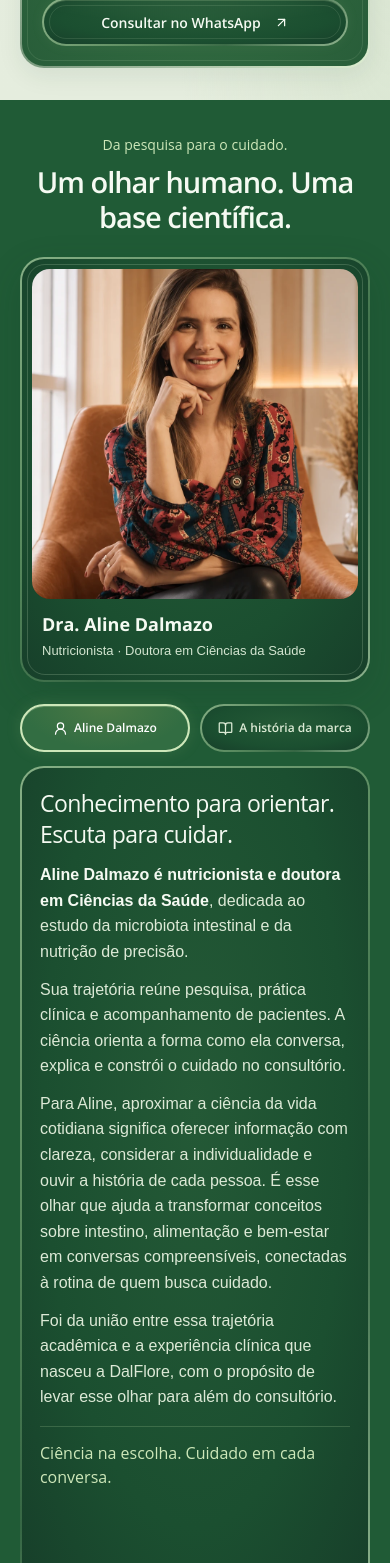
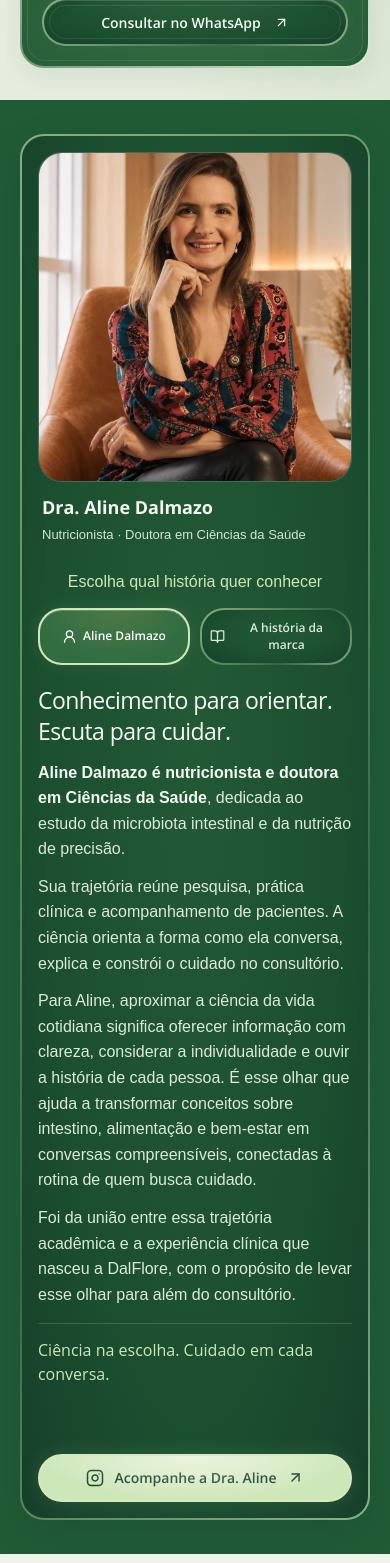
Before and after one commit to marketingsovida-star/dalflore, a React (Vite) app: page / in a window 390 px wide. Shown: the part 7000-8563 px from the top of the page. Built offline with nearby package versions, Linux system fonts and the light colour scheme; a web font is replaced by a local one.

Commit message:
Unify founder portrait and story within a single scientific frame

```diff
--- a/src/App.tsx
+++ b/src/App.tsx
@@ -233,16 +233,6 @@ function Expert({ tab, setTab }: { tab: string; setTab: (value: string) => void
   return (
     <section className="df-expert" id="aline">
       <div className="df-container">
-        <div className="df-expert-heading">
-          <p className="df-kicker">Da pesquisa para o cuidado.</p>
-          <h2>
-            Um olhar humano.
-            <br /> <em>Uma base científica.</em>
-          </h2>
-          <p>
-            Conhecimento científico, escuta e cuidado humano em cada escolha.
-          </p>
-        </div>
         <div className="df-expert-layout">
           <figure className="df-founder">
             <div className="df-portrait">
@@ -260,6 +250,7 @@ function Expert({ tab, setTab }: { tab: string; setTab: (value: string) => void
             </figcaption>
           </figure>
           <div className="df-expert-copy">
+            <p className="df-expert-instruction">Escolha qual história quer conhecer</p>
             <div
               className="df-tabs df-story-tabs"
               role="tablist"
--- a/src/expert.css
+++ b/src/expert.css
@@ -1,22 +1,24 @@
 /* Human care, framed with the same green material as the science chapter. */
 .df-expert { padding:48px 0; background:var(--science-background); color:#f5faf2; }
-.df-expert > .df-container { grid-template-columns:minmax(280px,350px) minmax(0,1fr); column-gap:44px; align-items:start; }
+.df-expert > .df-container { grid-template-columns:minmax(280px,350px) minmax(0,1fr); column-gap:32px; align-items:stretch; padding:24px; border:2px solid transparent; border-radius:var(--card-radius); background:var(--card-science-surface) padding-box,var(--card-science-border) border-box; box-shadow:0 12px 35px #123b2933; }
 .df-expert-heading .df-kicker { color:#cde7b9; font:500 14px/1.5 "Open Sans",Arial,sans-serif; margin:0 0 10px; }
 .df-home .df-expert-heading h2 { color:#f5faf2; font-size:clamp(28px,3vw,36px); line-height:1.2; margin:0; }
 .df-expert-heading h2 br { display:none; }
-.df-founder { position:relative; align-self:center; padding:10px; border:2px solid transparent; border-radius:var(--card-radius); background:var(--card-science-surface) padding-box,var(--card-science-border) border-box; box-shadow:0 12px 35px #123b2933; }
-.df-founder::before { content:""; position:absolute; inset:5px; border:1px solid #d3ebc733; border-radius:18px; pointer-events:none; }
-.df-portrait { height:446px; border-radius:18px; background:#173f2a; }
+.df-founder { position:relative; grid-row:1; align-self:stretch; display:flex; flex-direction:column; padding:0; border:0; border-radius:0; background:transparent; box-shadow:none; }
+.df-founder::before { content:none; }
+.df-portrait { height:auto; min-height:450px; flex:1; border-radius:var(--card-radius); background:#173f2a; border:1px solid #d3ebc740; position:relative; }
+.df-portrait > img { position:absolute; inset:0; }
 .df-portrait > img { object-position:50% 28%; transform:none; transition:transform 1.4s cubic-bezier(.22,1,.36,1); }
 .df-founder:hover .df-portrait > img { transform:scale(1.018); }
-.df-founder figcaption { position:relative; margin:0; padding:16px 12px 10px; color:#f5faf2; }
+.df-founder figcaption { position:relative; margin:0; padding:16px 4px 0; color:#f5faf2; }
 .df-founder figcaption span { color:#d3e5d0; font-size:13px; }
-.df-expert-copy { margin-top:22px; }
+.df-expert-copy { grid-row:1; margin-top:0; }
+.df-expert-instruction { margin:0 0 12px; color:#cde7b9; text-align:center; font:500 13px/1.5 "Open Sans",Arial,sans-serif; }
 .df-expert .df-story-tabs { grid-template-columns:repeat(2,minmax(0,1fr)); gap:10px; }
 .df-expert .df-story-tabs button { border:2px solid transparent; border-radius:var(--card-radius); background:var(--card-science-surface) padding-box,var(--card-science-border) border-box; color:#dcebd5; min-height:48px; padding:11px 12px; }
 .df-expert .df-story-tabs button[aria-selected="true"] { background:radial-gradient(ellipse at 50% 0%,#4b7945,#326d42 70%) padding-box,var(--card-science-border) border-box; border-color:#cde7b9; color:#fff; box-shadow:0 0 16px #b8db9120,inset 0 1px 0 #dcefc840; }
 .df-expert .df-story-tabs button:hover { color:#fff; box-shadow:0 0 18px #b8db9126; }
-.df-expert .df-story-panels { margin-top:14px; border:2px solid transparent; border-radius:var(--card-radius); background:var(--card-science-surface) padding-box,var(--card-science-border) border-box; padding:23px 25px; }
+.df-expert .df-story-panels { margin-top:22px; border:0; border-radius:0; background:transparent; padding:0; }
 .df-expert .df-story-panels h3 { font:500 24px/1.35 "Open Sans",Arial,sans-serif; color:#f5faf2; margin:0 0 12px; letter-spacing:-.025em; }
 .df-expert .df-panel > p { color:#dce9d6; font:16px/1.65 Arial,sans-serif; margin:0 0 12px; }
 .df-expert .df-panel > p:last-of-type { margin-bottom:0; }
@@ -29,19 +31,19 @@
 .df-expert-copy > .button:hover::after { transform:none; }
 .df-expert :is(button,a):focus-visible { outline:2px solid #e0f0ca; outline-offset:4px; }
 @keyframes expert-light { from { opacity:.35; } to { opacity:.8; } }
-@media(max-width:1000px) and (min-width:761px){.df-expert > .df-container{grid-template-columns:280px minmax(0,1fr);column-gap:28px}.df-portrait{height:400px}.df-expert .df-story-panels{padding:20px}.df-expert .df-story-tabs button{padding:10px 7px;font-size:13px}}
+@media(max-width:1000px) and (min-width:761px){.df-expert > .df-container{grid-template-columns:minmax(230px,.8fr) minmax(0,1.2fr);column-gap:24px;padding:22px}.df-expert .df-story-tabs button{padding:10px 7px;font-size:13px}}
 @media(max-width:760px){
  .df-expert{padding:34px 0}
- .df-expert > .df-container{grid-template-columns:minmax(0,1fr);gap:22px}
+ .df-expert > .df-container{grid-template-columns:minmax(0,1fr);gap:24px;padding:16px}
  .df-expert-heading{grid-column:1;grid-row:1;text-align:center}
  .df-home .df-expert-heading h2{font-size:29px}
- .df-founder{grid-column:1;grid-row:2;width:min(350px,100%);justify-self:center}
- .df-portrait{height:330px}
+ .df-founder{grid-column:1;grid-row:1;width:100%;justify-self:center}
+ .df-portrait{height:330px;min-height:0;flex:auto}
  .df-portrait > img{transform:none;object-position:50% 24%}
- .df-founder figcaption{display:block;padding:13px 10px 8px}
- .df-expert-copy{grid-column:1;grid-row:3;margin-top:0}
+ .df-founder figcaption{display:block;padding:13px 4px 0}
+ .df-expert-copy{grid-column:1;grid-row:2;margin-top:0}
  .df-expert .df-story-tabs button{font-size:12px;padding:10px 8px;gap:6px}
- .df-expert .df-story-panels{padding:20px 18px}
+ .df-expert .df-story-panels{padding:0;margin-top:20px}
  .df-expert .df-story-panels h3{font-size:23px}
  .df-expert .df-panel > p{font-size:16px;line-height:1.6}
  .df-expert-copy > .button{width:100%;padding-inline:12px}
```
Also changed, not shown: 1 other file (tests, documents, lock files or other folders).
